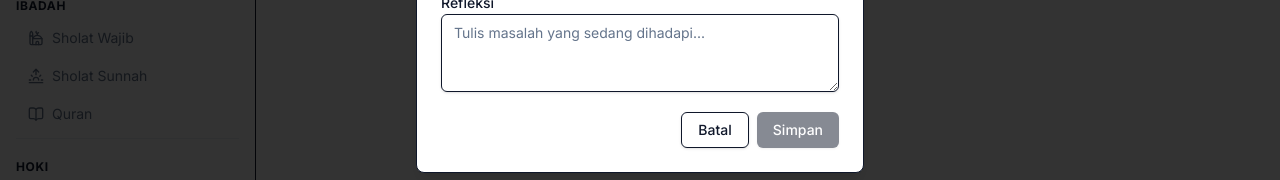
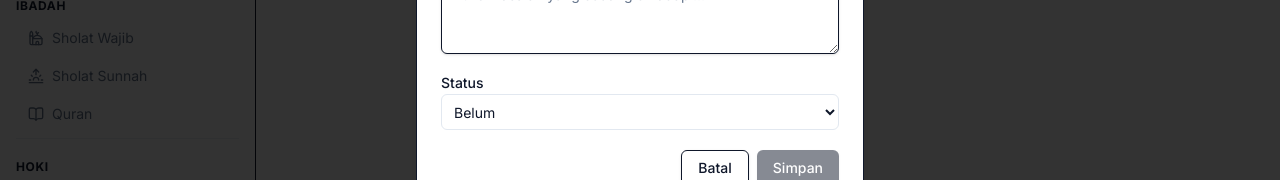
Before and after one commit to adakahroti-hue/daytrack, a Next.js app: page /masalah in a window 1280 px wide. Both pictures are taken after a click on the button 1228 px from the left and 748 px from the top of the page. Shown: the part 386-566 px from the top of the page. Built offline with nearby package versions, Linux system fonts and the light colour scheme; no server answers; the database is empty.

Commit message:
feat: tambah field Status di form Tambah/Edit (playlist + refleksi)

```diff
--- a/src/app/(dashboard)/kesenangan/page.tsx
+++ b/src/app/(dashboard)/kesenangan/page.tsx
@@ -41,6 +41,7 @@ interface EditState {
   id: string | null // null = tambah baru
   tanggal: string
   kesenangan: string
+  status: 'belum' | 'sudah'
 }
 
 function startOfDaySafe(d: Date): Date {
@@ -102,8 +103,8 @@ export default function KesenanganPage() {
       a.tanggal.localeCompare(b.tanggal) || (a.created_at || '').localeCompare(b.created_at || ''))
   }, [logs])
 
-  const openAdd = () => setEditState({ id: null, tanggal: todayStr, kesenangan: '' })
-  const openEdit = (e: KesenanganEntry) => setEditState({ id: e.id, tanggal: e.tanggal, kesenangan: e.kesenangan })
+  const openAdd = () => setEditState({ id: null, tanggal: todayStr, kesenangan: '', status: 'belum' })
+  const openEdit = (e: KesenanganEntry) => setEditState({ id: e.id, tanggal: e.tanggal, kesenangan: e.kesenangan, status: (e.status === 'sudah' ? 'sudah' : 'belum') })
 
   const handleSave = async () => {
     if (!editState) return
@@ -112,14 +113,14 @@ export default function KesenanganPage() {
     if (editState.id) {
       await updateKesenangan.mutateAsync({
         id: editState.id,
-        data: { tanggal: editState.tanggal, hari, kesenangan: editState.kesenangan.trim() },
+        data: { tanggal: editState.tanggal, hari, kesenangan: editState.kesenangan.trim(), status: editState.status },
       })
     } else {
       await createKesenangan.mutateAsync({
         tanggal: editState.tanggal,
         hari,
         kesenangan: editState.kesenangan.trim(),
-        status: 'belum',
+        status: editState.status,
       })
     }
     setEditState(null)
@@ -339,6 +340,18 @@ export default function KesenanganPage() {
                 rows={3}
               />
             </div>
+            <div className="space-y-1.5">
+              <Label htmlFor="kesenangan-status">Status</Label>
+              <select
+                id="kesenangan-status"
+                value={editState?.status ?? 'belum'}
+                onChange={(e) => setEditState(prev => prev ? { ...prev, status: e.target.value as 'belum' | 'sudah' } : prev)}
+                className="h-9 w-full rounded-md border border-slate-200 bg-white text-sm px-2"
+              >
+                <option value="belum">Belum</option>
+                <option value="sudah">Sudah</option>
+              </select>
+            </div>
             <div className="flex items-center justify-between gap-2 pt-1">
               <div>
                 {editState?.id && (
--- a/src/app/(dashboard)/masalah/page.tsx
+++ b/src/app/(dashboard)/masalah/page.tsx
@@ -62,6 +62,7 @@ interface EditState {
   id: string | null // null = tambah baru
   tanggal: string
   masalah: string
+  status: 'belum' | 'proses' | 'selesai'
 }
 
 function startOfDaySafe(d: Date): Date {
@@ -120,8 +121,8 @@ export default function MasalahPage() {
       a.tanggal.localeCompare(b.tanggal) || (a.created_at || '').localeCompare(b.created_at || ''))
   }, [logs])
 
-  const openAdd = () => setEditState({ id: null, tanggal: todayStr, masalah: '' })
-  const openEdit = (e: MasalahLogEntry) => setEditState({ id: e.id, tanggal: e.tanggal, masalah: e.masalah })
+  const openAdd = () => setEditState({ id: null, tanggal: todayStr, masalah: '', status: 'belum' })
+  const openEdit = (e: MasalahLogEntry) => setEditState({ id: e.id, tanggal: e.tanggal, masalah: e.masalah, status: e.status })
 
   const handleSave = async () => {
     if (!editState) return
@@ -129,13 +130,13 @@ export default function MasalahPage() {
     if (editState.id) {
       await updateMasalahLog.mutateAsync({
         id: editState.id,
-        data: { tanggal: editState.tanggal, masalah: editState.masalah.trim() },
+        data: { tanggal: editState.tanggal, masalah: editState.masalah.trim(), status: editState.status },
       })
     } else {
       await upsertMasalahLog.mutateAsync({
         tanggal: editState.tanggal,
         masalah: editState.masalah.trim(),
-        status: 'belum',
+        status: editState.status,
       })
     }
     setEditState(null)
@@ -298,6 +299,19 @@ export default function MasalahPage() {
                 rows={3}
               />
             </div>
+            <div className="space-y-1.5">
+              <Label htmlFor="masalah-status">Status</Label>
+              <select
+                id="masalah-status"
+                value={editState?.status ?? 'belum'}
+                onChange={(e) => setEditState(prev => prev ? { ...prev, status: e.target.value as 'belum' | 'proses' | 'selesai' } : prev)}
+                className="h-9 w-full rounded-md border border-slate-200 bg-white text-sm px-2"
+              >
+                <option value="belum">Belum</option>
+                <option value="proses">Proses</option>
+                <option value="selesai">Selesai</option>
+              </select>
+            </div>
             <div className="flex items-center justify-between gap-2 pt-1">
               <div>
                 {editState?.id && (
```
